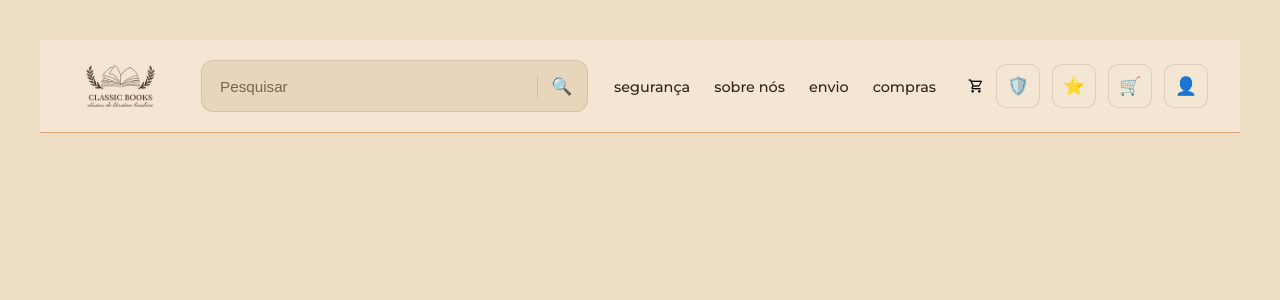
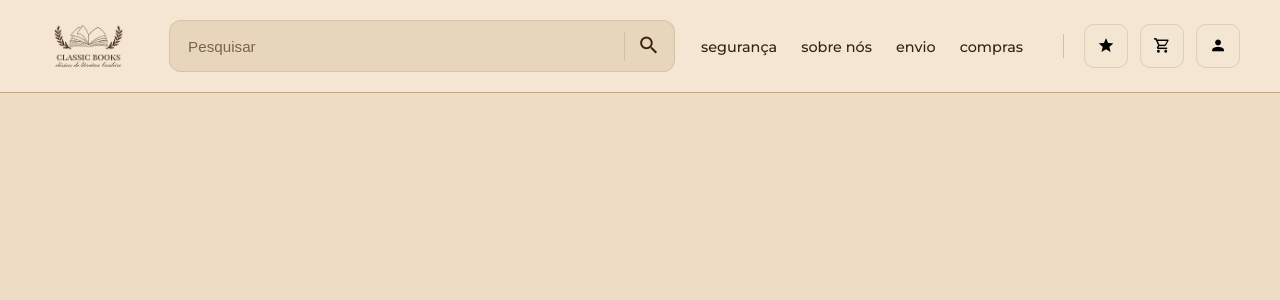
Before and after one commit to Bianca161/Livraria-Classica, a Vue app: page / in a window 1280 px wide. Shown: the top 300 px of the page. Built offline with nearby package versions, Linux system fonts and the light colour scheme.

Commit message:
Refatorar: atualize o layout e o estilo do cabeçalho, aprimore a funcionalidade de pesquisa e ajuste o preenchimento CSS principal

```diff
--- a/src/App.vue
+++ b/src/App.vue
@@ -36,10 +36,9 @@ const navigation = [
             class="search-input"
             @keyup.enter="handleSearch"
           />
-          <button @click="handleSearch" class="search-button">🔍</button>
+          <button @click="handleSearch" class="search-button" title="Lupa"><i class="mdi mdi-magnify"></i></button>
         </div>
       </div>
-
 
       <nav class="nav-section">
         <ul class="nav-menu">
@@ -48,14 +47,11 @@ const navigation = [
           </li>
         </ul>
 
-
-
         <div class="icons-group">
-          <i class="mdi mdi-cart-outline"></i>
-          <button class="icon-button" title="Segurança">🛡️</button>
-          <button class="icon-button" title="Favoritos">⭐</button>
-          <button class="icon-button" title="Carrinho">🛒</button>
-          <button class="icon-button" title="Login">👤</button>
+          <div class="icon-separator"></div>
+          <button class="icon-button" title="Favoritos"><i class="mdi mdi-star"></i></button>
+          <button class="icon-button" title="Carrinho"><i class="mdi mdi-cart-outline"></i></button>
+          <button class="icon-button" title="Login"><i class="mdi mdi-account"></i></button>
         </div>
       </nav>
     </div>
@@ -66,9 +62,13 @@ const navigation = [
 .app-header {
   background-color: #f5e6d3;
   border-bottom: 1px solid #d4a574;
-  position: sticky;
+  position: fixed;
   top: 0;
+  left: 0;
+  right: 0;
+  width: 100%;
   z-index: 100;
+  box-sizing: border-box;
 }
 
 .header-container {
@@ -133,7 +133,7 @@ const navigation = [
   align-items: center;
   justify-content: center;
   cursor: pointer;
-  font-size: 1.05rem;
+  font-size: 1.45rem;
   transition:
     background-color 0.2s,
     transform 0.2s;
@@ -201,6 +201,13 @@ const navigation = [
   border-color: rgba(55, 32, 16, 0.2);
 }
 
+.icon-separator {
+  width: 1px;
+  height: 24px;
+  background-color: rgba(55, 32, 16, 0.2);
+  margin: 0 0.5rem;
+}
+
 @media (max-width: 768px) {
   .header-container {
     flex-wrap: wrap;
--- a/src/assets/main.css
+++ b/src/assets/main.css
@@ -4,5 +4,6 @@
   max-width: 1280px;
   margin: 0 auto;
   padding: 2rem;
+  padding-top: 110px;
   font-weight: normal;
 }
```
Also changed, not shown: 1 other file (tests, documents, lock files or other folders).
